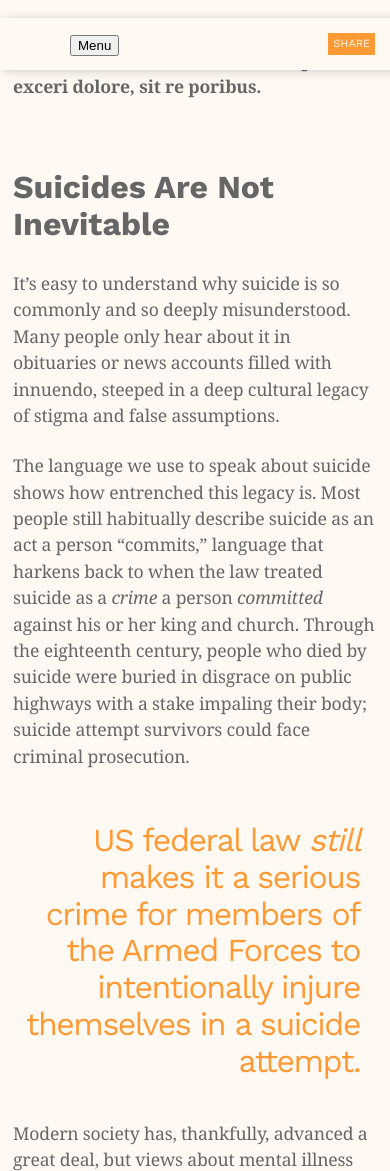
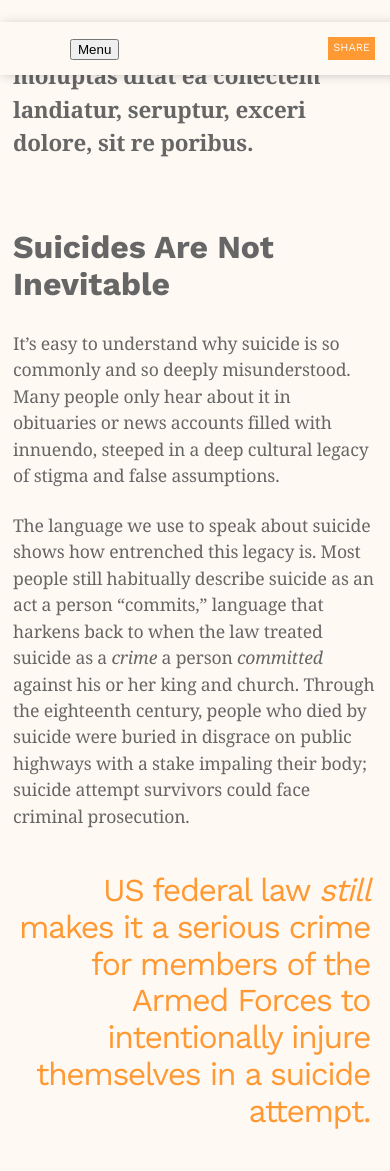
Before and after one commit to ShoshanaS/report-template, a plain HTML site: page chapter1.html in a window 390 px wide. Shown: the top 1171 px of the page. Drawn offline with nearby package versions, Linux system fonts and the light colour scheme; a web font is replaced by a local one.

Commit message:
Fixed buggy report block and cleaned up CSS for report body.

```diff
--- a/styles/styles.css
+++ b/styles/styles.css
@@ -203,7 +203,7 @@ a:visited {
   text-transform: capitalize;
 }
 
-.reportcontainer p{
+.reportcontainer p {
   font-family: Georgia, serif;
   line-height: 1.5em;
   letter-spacing: -0.01em;
@@ -212,23 +212,18 @@ a:visited {
   margin-bottom: 10px;
 }
 
-.introtext {
+.reportcontainer .introtext {
   color: #666;
-  font-size: 35px;
+  font-size: 1.4em;
   font-weight: 700;
-  letter-spacing: -0.01em;
 }
 
-blockquote {
-  padding: 50px;
-  float: right;
-  margin: 10px 10px;
-  position: relative;
-  display: block;
+.reportcontainer blockquote {
+  margin: 0;
+  padding: 60px;
   font-size: 3.5em;
   letter-spacing: -0.045em;
   text-align: right;
-  z-index: 1;
   color: #ff9933;
 }
 
@@ -407,7 +402,7 @@ footer p{
   .reportcontainer p{
     padding-right: 160px;
   }
-  blockquote {
+  .reportcontainer blockquote {
     padding-bottom: 65px;
   }
   .graphic-container{
@@ -438,7 +433,7 @@ footer p{
   .reportcontainer p{
     padding: 8px 16px;
   }
-  blockquote {
+  .reportcontainer blockquote {
     padding: 30px 0px 60px 0px;
     font-size: 2.5em;
   }
@@ -477,7 +472,7 @@ footer p{
     font-size: 1.1em;
     padding: 3px;
   }
-  blockquote {
+  .reportcontainer blockquote {
     font-size: 2em;
     text-align: right;
     font-weight: 400;
```
Also changed, not shown: index.html (+7 -6 lines).
